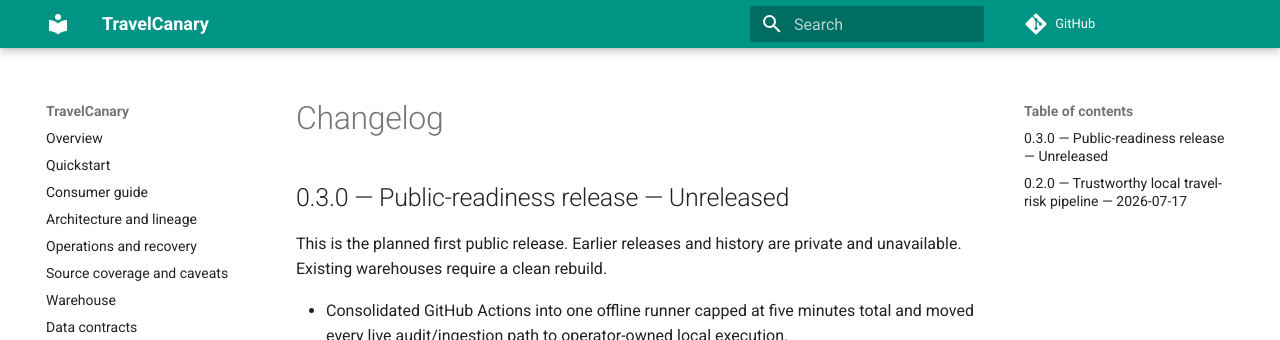
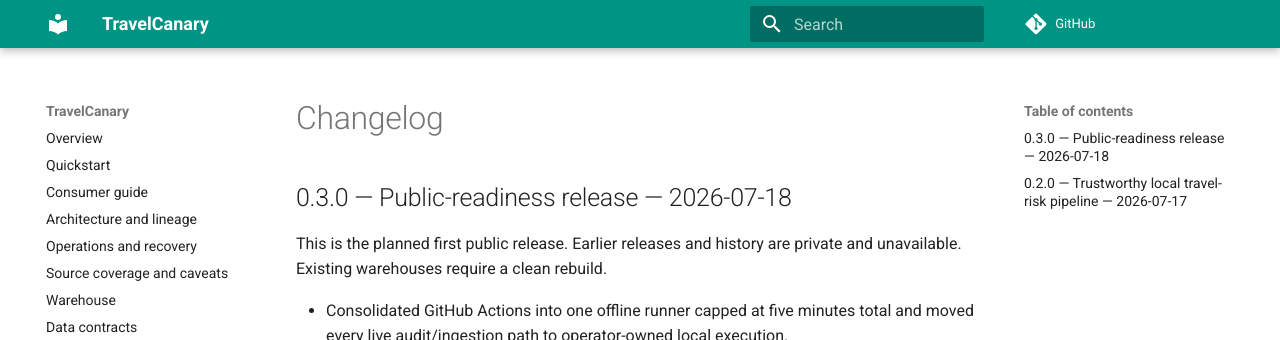
Before and after one commit to hypertrial/travelcanary-pipeline, an MkDocs documentation site: the page built from docs/changelog.md, in a window 1280 px wide and 900 px high. Shown: the top 340 px of the window. Built offline with MkDocs 1.6.1 and Material for MkDocs 9.7.7, drawn with Linux system fonts in a browser that asks for light colours; comment, search, counter and statistics services are not loaded.

Commit message:
Release TravelCanary v0.3.0
Date the public-readiness changelog entry after merging the Dependabot
dependency updates that ship with the release.

Signed-off-by: Matt Faltyn <faltyn.matthew@gmail.com>
Co-authored-by: Cursor <cursoragent@cursor.com>

```diff
--- a/docs/changelog.md
+++ b/docs/changelog.md
@@ -1,6 +1,6 @@
 # Changelog
 
-## 0.3.0 — Public-readiness release — Unreleased
+## 0.3.0 — Public-readiness release — 2026-07-18
 
 This is the planned first public release. Earlier releases and history are
 private and unavailable. Existing warehouses require a clean rebuild.
```
Also changed, not shown: CHANGELOG.md (+1 -1 lines).
